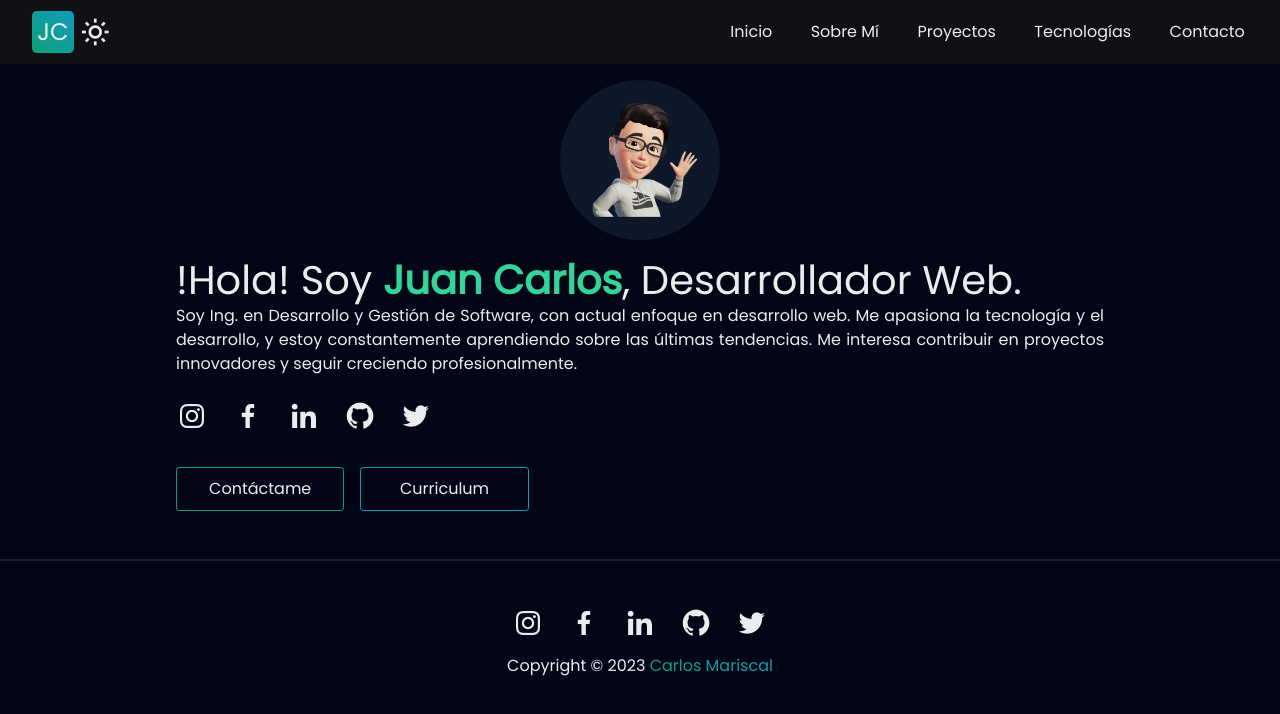
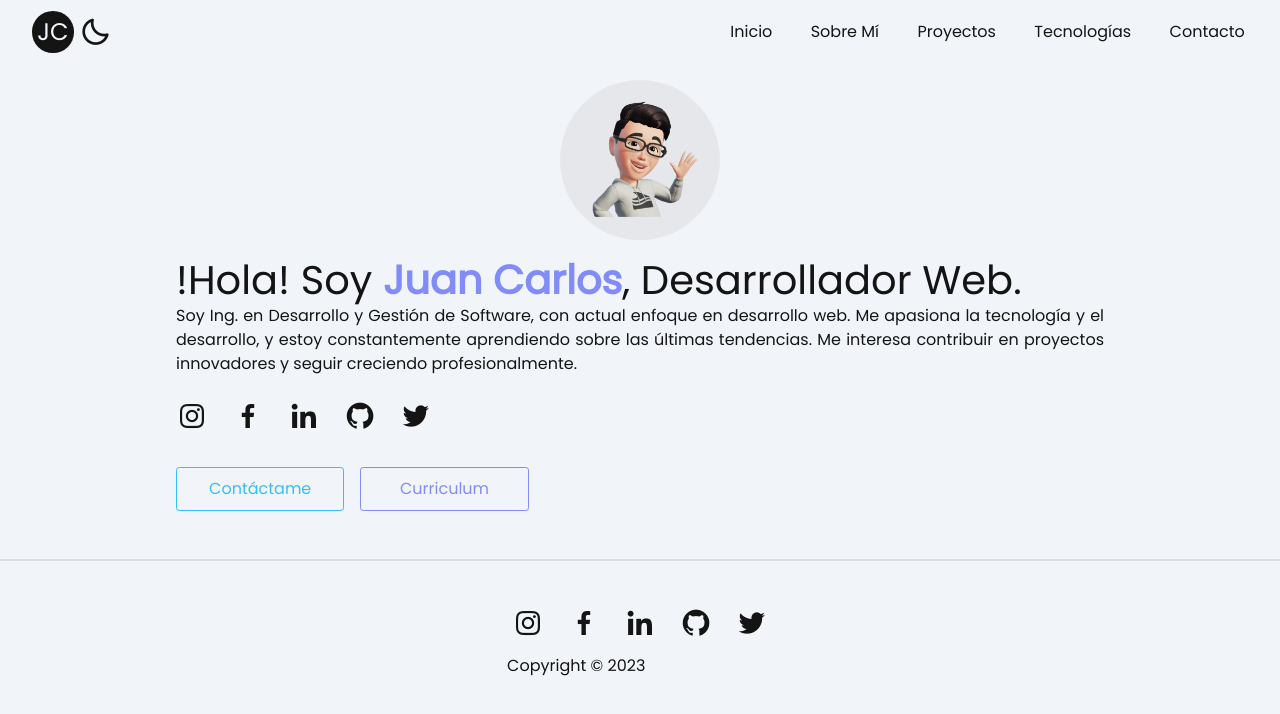
Before and after one commit to jcarlosMariscal/jcarlosMariscal, a Vue app: page / in a window 1280 px wide. Shown: the top 714 px of the page. Built offline with nearby package versions, Linux system fonts and the light colour scheme.

Commit message:
Actualización de colores

```diff
--- a/src/App.vue
+++ b/src/App.vue
@@ -10,7 +10,8 @@ import NavBarMain from "./components/NavBarMain.vue";
 import FooterMain from "./components/FooterMain.vue";
 </script>
 <style>
-@import "assets/css//style.css";
+@import "assets/css/theme.css";
+@import "assets/css/style.css";
 .container {
   height: auto;
   margin: 1rem 10rem;
@@ -42,10 +43,11 @@ import FooterMain from "./components/FooterMain.vue";
 }
 .btn:hover {
   background-position: 0 0;
-  color: var(--permanent-white);
+  color: var(--color-white);
   transition: all 0.2s ease-in;
 }
 .btn-contact {
+  color: var(--color-primary);
   border: 1px solid var(--color-primary);
   background-image: linear-gradient(
     to left,
@@ -56,6 +58,7 @@ import FooterMain from "./components/FooterMain.vue";
   );
 }
 .btn-cv {
+  color: var(--color-secondary);
   border: 1px solid var(--color-secondary);
   background-image: linear-gradient(
     to left,
--- a/src/assets/css/style.css
+++ b/src/assets/css/style.css
@@ -1,20 +1,5 @@
 @import url("https://fonts.googleapis.com/css2?family=Poppins:wght@100;200;300;400&display=swap");
-:root {
-  --color-bg: #ececee;
-  --permanent-white: #ececee;
-  --permanent-dark: #141414;
-  --color-text: #141414;
-  --color-bg-second: #e8e8f8;
-  --navbar-bg: rgba(236, 236, 238, 0.8);
-  --color-primary: #0da175;
-  --color-secondary: #109bbd;
-  --gradient-background: -webkit-linear-gradient(
-    45deg,
-    var(--color-primary),
-    var(--color-secondary)
-  );
-  --font-family: "Poppins", sans-serif;
-}
+
 html,
 body,
 div,
@@ -147,6 +132,6 @@ html {
   scroll-behavior: smooth;
   padding: 0;
   margin: 0;
-  /* background-color: var(--color-bg); */
-  background: rgb(2 6 23); /* Slate */
+  background-color: var(--color-bg);
+  /* background: rgb(2 6 23); Slate */
 }
--- /dev/null
+++ b/src/assets/css/theme.css
@@ -0,0 +1,20 @@
+:root {
+  --color-bg: rgb(241 245 249);
+  --color-text: #141414;
+  --color-white: rgb(241 245 249);
+  --color-dark: #141414;
+  --color-bg-second: rgb(229 231 235);
+  --color-primary: rgb(56 189 248);
+  --color-secondary: rgb(129 140 248);
+  --font-family: "Poppins", sans-serif;
+}
+[data-theme="dark"] {
+  --color-bg: rgb(2 6 23) !important;
+  --color-text: rgb(241 245 249) !important;
+  --color-white: rgb(241 245 249);
+  --color-dark: #141414 !important;
+  --color-bg-second: rgb(15 23 42) !important;
+  --color-primary: rgb(56 189 248);
+  --color-secondary: rgb(129 140 248);
+  --font-family: "Poppins", sans-serif;
+}
--- a/src/components/NavBarMain.vue
+++ b/src/components/NavBarMain.vue
@@ -38,13 +38,12 @@
 </template>
 
 <script lang="ts" setup>
-import { onMounted, ref } from "vue";
+import { ref } from "vue";
 import ButtonHeader from "./pure/ButtonHeader.vue";
 type TNavigation = {
   title: string;
   to: string;
 };
-
 const navigation: TNavigation[] = [
   { title: "Inicio", to: "/" },
   { title: "Sobre Mí", to: "/about-me" },
@@ -52,54 +51,23 @@ const navigation: TNavigation[] = [
   { title: "Tecnologías", to: "/technologies" },
   { title: "Contacto", to: "/contact" },
 ];
+const mobileNavbar = ref(false);
+const theme = ref<"light" | "dark">("light");
+const darkMode = ref(false);
 
-const darkMode = ref(true);
-const mobileNavbar = ref(false);
-const darkModeActivated = () => {
-  document.documentElement.style.setProperty("--color-text", "#ececee");
-  document.documentElement.style.setProperty("--color-bg", "#141414");
-  document.documentElement.style.setProperty("--color-bg-second", "#181717");
-  document.documentElement.style.setProperty(
-    "--navbar-bg",
-    "rgba(20, 20, 20, 0.8)"
-  );
+const changeTheme = () => {
+  theme.value = theme.value === "light" ? "dark" : "light";
+  darkMode.value = theme.value === "light" ? false : true;
+  document.documentElement.setAttribute("data-theme", theme.value);
 };
-const lightModeActivated = () => {
-  document.documentElement.style.setProperty("--color-text", "#141414");
-  document.documentElement.style.setProperty("--color-bg", "#ececee");
-  document.documentElement.style.setProperty("--color-bg-second", "#e8e8f8");
-  document.documentElement.style.setProperty(
-    "--navbar-bg",
-    "rgba(236, 236, 238, 0.8)"
-  );
-};
-
-onMounted(() => {
-  if (darkMode.value) {
-    darkModeActivated();
-  } else {
-    lightModeActivated();
-  }
-});
-
 const navbarMobile = () => (mobileNavbar.value = !mobileNavbar.value);
-const changeTheme = () => {
-  darkMode.value = !darkMode.value;
-  if (darkMode.value) {
-    darkModeActivated();
-  } else {
-    lightModeActivated();
-  }
-};
 </script>
-
 <style scoped>
 .navbar {
   width: 100%;
   height: 4rem;
   position: sticky;
   top: 0;
-  /* transition: all 0.5s ease-in; */
   display: flex;
   align-items: center;
   justify-content: space-between;
@@ -120,8 +88,8 @@ const changeTheme = () => {
   align-items: center;
 }
 .navbar__resume-profile .profile-icon {
-  background: var(--gradient-background);
-  color: var(--permanent-white) !important;
+  background: var(--color-text);
+  color: var(--color-bg) !important;
   width: 2rem;
   height: 2rem;
   padding: 0.3rem;
@@ -129,7 +97,7 @@ const changeTheme = () => {
   align-items: center;
   justify-content: center;
   font-size: 1.5rem;
-  border-radius: 0.3rem;
+  border-radius: 50%;
 }
 .navbar-theme .theme-btn {
   color: var(--color-text) !important;
@@ -207,63 +175,5 @@ const changeTheme = () => {
     width: 100%;
   }
 }
-
-/* Source --: https://www.sliderrevolution.com/resources/css-border-animation/ ++ CSS Border transitions [Draw] ++ */
-.header-anim {
-  background: none;
-  border: 0;
-  box-sizing: border-box;
-  font-size: inherit;
-  font-weight: 700;
-  position: relative;
-  vertical-align: middle;
-  padding: 0.5rem 1rem !important;
-}
-.header-anim::before,
-.header-anim::after {
-  box-sizing: inherit;
-  content: "";
-  position: absolute;
-  width: 100%;
-  height: 100%;
-}
-.draw {
-  transition: color 0.25s;
-}
-.draw::before,
-.draw::after {
-  border: 2px solid transparent;
-  width: 0;
-  height: 0;
-}
-.draw::before {
-  top: 0;
-  left: 0;
-}
-.draw::after {
-  bottom: 0;
-  right: 0;
-}
-.draw:hover {
-  color: var(--color-primary);
-}
-.draw:hover::before,
-.draw:hover::after {
-  width: 100%;
-  height: 100%;
-}
-.draw:hover::before {
-  border-bottom-color: var(--color-primary);
-  /* border-right-color: var(--color-primary); */
-  /* border-left-color: var(--color-primary); */
-  border-top-color: var(--color-primary);
-  transition: width 0.15s ease-out, height 0.25s ease-out 0.0001s;
-}
-/* .draw:hover::after { */
-/* border-bottom-color: var(--color-primary); */
-/* border-left-color: var(--color-secondary); */
-/* transition: border-color 0s ease-out 0.5s, width 0.15s ease-out 0.5s, */
-/* height 0.25s ease-out 0.75s; */
-/* } */
 </style>
 <!-- 288 -->
--- a/src/components/ProjectsComponents/CardProject.vue
+++ b/src/components/ProjectsComponents/CardProject.vue
@@ -71,7 +71,7 @@ const prop = defineProps({
   align-items: center;
   justify-content: center;
   gap: 0.3rem;
-  color: var(--permanent-white);
+  color: var(--color-white);
 }
 .developing i {
   font-size: 3rem;
@@ -114,7 +114,7 @@ const prop = defineProps({
     opacity: 1;
     visibility: visible;
     display: inline-block;
-    color: var(--permanent-white);
+    color: var(--color-white);
   }
 }
 .card.show .card__main {
--- a/src/views/ContactView.vue
+++ b/src/views/ContactView.vue
@@ -390,7 +390,7 @@ html .form__input2:focus + .form__label2,
 html .form__input2:not(:placeholder-shown) + .form__label2 {
   transform: translateY(-4rem) scale(1);
   background: var(--color-secondary);
-  color: var(--permanent-white);
+  color: var(--color-white);
   border-radius: 0.1rem;
   font-weight: normal;
 
--- a/src/views/HomeView.vue
+++ b/src/views/HomeView.vue
@@ -63,7 +63,7 @@ const resetAvatar = () => {
   display: flex;
   align-items: center;
   justify-content: center;
-  background: rgb(15 23 42);
+  background: var(--color-bg-second);
   border-radius: 100%;
   width: 10rem;
   height: 10rem;
@@ -82,7 +82,7 @@ const resetAvatar = () => {
   line-height: 3rem;
   .title-name {
     font-weight: bold;
-    color: rgb(52 211 153);
+    color: var(--color-secondary);
   }
 }
 .resume__description {
```
